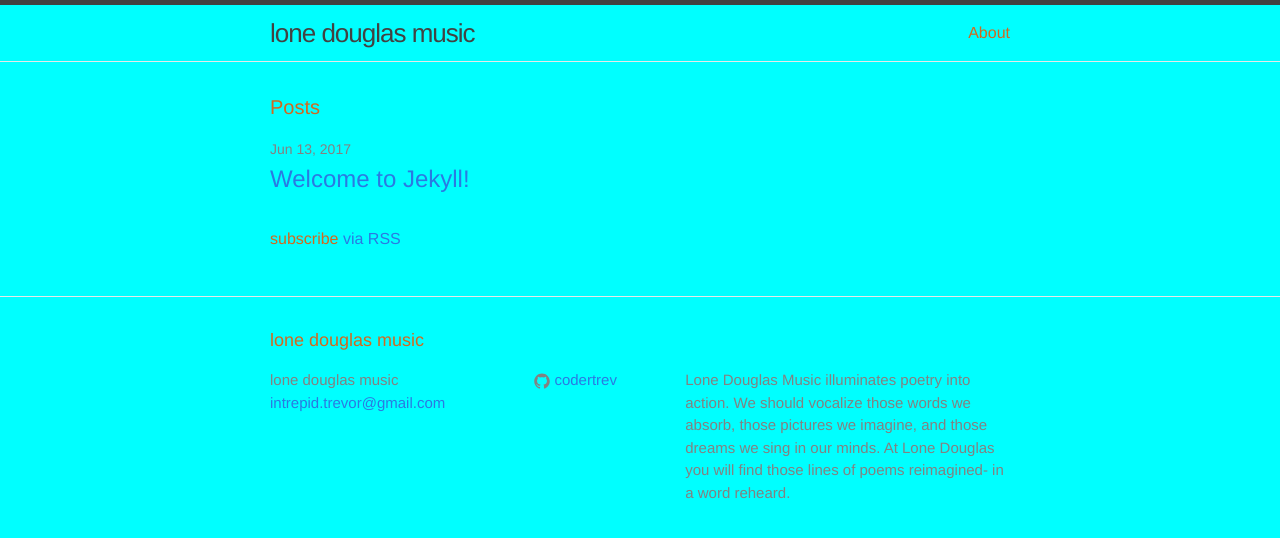
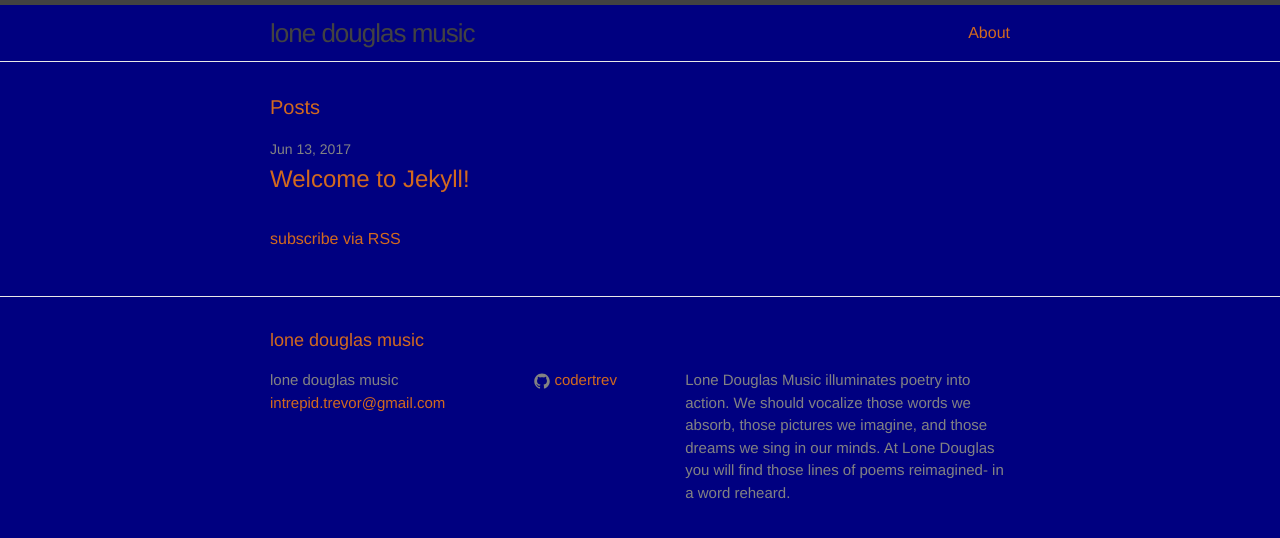
Before and after one commit to codertrev/coder-trev.github.io, a Jekyll site: the page built from index.html, in a window 1280 px wide. Shown: the top 538 px of the page. Built offline with Jekyll 4.4.1, drawn with Linux system fonts in a browser that asks for light colours.

Commit message:
Update main.scss

```diff
--- a/css/main.scss
+++ b/css/main.scss
@@ -6,7 +6,7 @@
 
 
 // Our variables
-$base-font-family: "Helvetica Neue", Helvetica, Arial, sans-serif;
+$base-font-family: "Helvetica Neue", Helvetica, Garamond, sans-serif;
 $base-font-size:   16px;
 $base-font-weight: 400;
 $small-font-size:  $base-font-size * 0.875;
@@ -15,8 +15,8 @@ $base-line-height: 1.5;
 $spacing-unit:     30px;
 
 $text-color:       chocolate;
-$background-color: aqua;
-$brand-color:      #2a7ae2;
+$background-color: navy;
+$brand-color:      chocolate;
 
 $grey-color:       #828282;
 $grey-color-light: lighten($grey-color, 40%);
```
